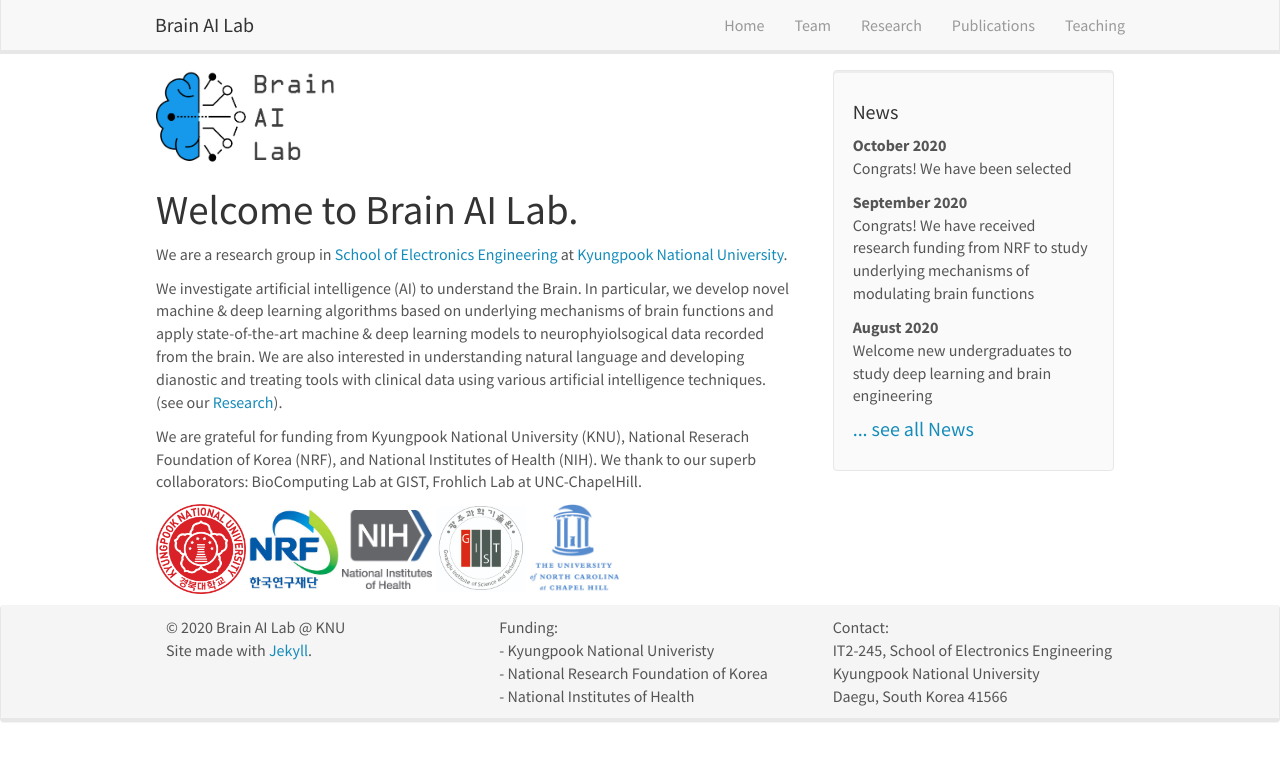
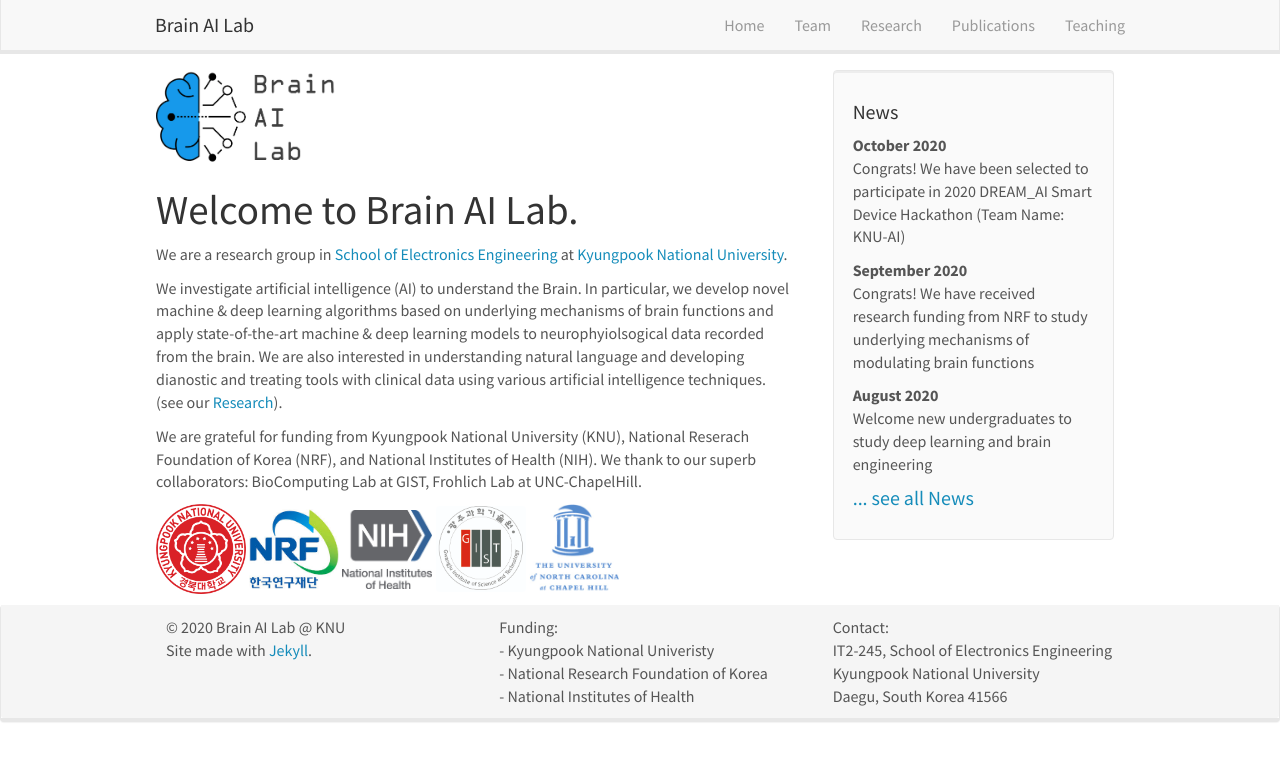
Before and after one commit to KNU-BrainAI/knu-brainai.github.io, a Jekyll site: the page built from _pages/home.md, in a window 1280 px wide. Shown: the top 761 px of the page. Built offline with Jekyll 4.4.1, drawn with Linux system fonts in a browser that asks for light colours; nearby versions of some CDN libraries.

Commit message:
Update news.yml

```diff
--- a/_data/news.yml
+++ b/_data/news.yml
@@ -1,5 +1,5 @@
 - date: October 2020
-  headline: "Congrats! We have been selected "
+  headline: "Congrats! We have been selected to participate in 2020 DREAM_AI Smart Device Hackathon (Team Name: KNU-AI)"
 
 - date: September 2020
   headline: "Congrats! We have received research funding from NRF to study underlying mechanisms of modulating brain functions"
```
